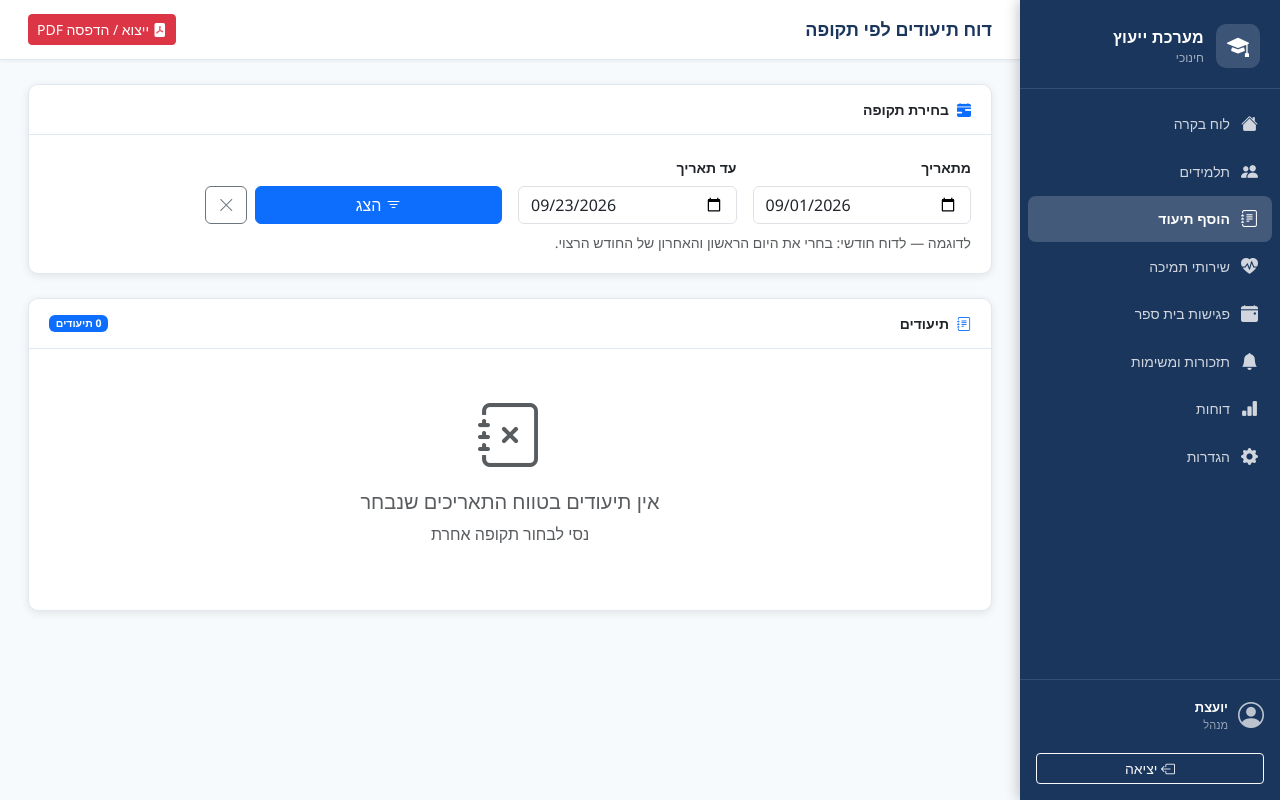
After one commit to Suhafadela/schoolcounselor, a Flask app: page /documentation/report in a window 1280 px wide. The commit adds this page. Run offline with Flask 3, Linux system fonts and the light colour scheme; a user stored in the database is signed in; data that the repository does not hold is empty; some libraries are stand-ins or nearby versions.

Commit message:
Add documentation report: view and print all documentation entries across students by date range

```diff
--- a/app.py
+++ b/app.py
@@ -1605,6 +1605,165 @@ def register_routes(app):
         response = make_response(buf.read())
         response.headers['Content-Type'] = 'application/pdf'
         response.headers['Content-Disposition'] = 'attachment; filename=report.pdf'
+        return response
+
+    # ── Documentation Report (all students, filtered by date range) ────────
+    def _report_date_range(args):
+        today = date.today()
+        from_str = args.get('from', '')
+        to_str = args.get('to', '')
+        try:
+            from_date = datetime.strptime(from_str, '%Y-%m-%d').date() if from_str else today.replace(day=1)
+        except ValueError:
+            from_date = today.replace(day=1)
+        try:
+            to_date = datetime.strptime(to_str, '%Y-%m-%d').date() if to_str else today
+        except ValueError:
+            to_date = today
+        return from_date, to_date
+
+    @app.route('/documentation/report')
+    @login_required
+    def documentation_report():
+        from_date, to_date = _report_date_range(request.args)
+        docs = (Documentation.query
+                .filter(Documentation.date >= from_date, Documentation.date <= to_date)
+                .order_by(Documentation.date.desc())
+                .all())
+        return render_template('documentation/report.html', docs=docs,
+                               from_date=from_date, to_date=to_date)
+
+    @app.route('/documentation/report/export-pdf')
+    @login_required
+    def documentation_report_export_pdf():
+        from io import BytesIO
+        from reportlab.lib.pagesizes import A4
+        from reportlab.lib.styles import ParagraphStyle
+        from reportlab.lib.units import cm
+        from reportlab.lib import colors
+        from reportlab.platypus import (SimpleDocTemplate, Paragraph, Spacer,
+                                        HRFlowable, KeepTogether)
+        from reportlab.pdfbase import pdfmetrics
+        from reportlab.pdfbase.ttfonts import TTFont
+
+        FONT_NAME = 'NotoMerged'
+        FONT_BOLD = 'NotoMerged-Bold'
+        font_registered = False
+        try:
+            reg_path = os.path.join(BASE_DIR, 'fonts', 'NotoMerged-Regular.ttf')
+            bold_path = os.path.join(BASE_DIR, 'fonts', 'NotoMerged-Bold.ttf')
+            if os.path.exists(reg_path) and os.path.exists(bold_path):
+                pdfmetrics.registerFont(TTFont(FONT_NAME, reg_path))
+                pdfmetrics.registerFont(TTFont(FONT_BOLD, bold_path))
+                font_registered = True
+        except Exception:
+            pass
+        if not font_registered:
+            FONT_NAME = 'Helvetica'
+            FONT_BOLD = 'Helvetica-Bold'
+
+        def rtl(text):
+            if not text:
+                return ''
+            text = str(text)
+            try:
+                from bidi.algorithm import get_display
+                try:
+                    import arabic_reshaper
+                    text = arabic_reshaper.reshape(text)
+                except ImportError:
+                    pass
+                return get_display(text)
+            except ImportError:
+                return ' '.join(reversed(text.split()))
+
+        def fmt_date(d):
+            return d.strftime('%d/%m/%Y') if d else '—'
+
+        PRIMARY = colors.HexColor('#2B6CB0')
+        GRAY = colors.HexColor('#718096')
+        RED = colors.HexColor('#C53030')
+        ORANGE = colors.HexColor('#C05621')
+        ACCENT = colors.HexColor('#276749')
+
+        def style(size=10, bold=False, color=colors.black, align='RIGHT'):
+            return ParagraphStyle(
+                name='_', fontName=FONT_BOLD if bold else FONT_NAME,
+                fontSize=size, textColor=color,
+                alignment={'RIGHT': 2, 'LEFT': 0, 'CENTER': 1}.get(align, 2),
+                leading=size * 1.4, wordWrap='RTL',
+            )
+
+        from_date, to_date = _report_date_range(request.args)
+        docs = (Documentation.query
+                .filter(Documentation.date >= from_date, Documentation.date <= to_date)
+                .order_by(Documentation.date.desc())
+                .all())
+
+        buf = BytesIO()
+        pdf_doc = SimpleDocTemplate(buf, pagesize=A4,
+                                    rightMargin=2*cm, leftMargin=2*cm,
+                                    topMargin=2*cm, bottomMargin=2*cm,
+                                    title='דוח תיעודים')
+        story = []
+        W = A4[0] - 4*cm
+
+        story.append(Paragraph(rtl('מערכת ייעוץ חינוכי — דוח תיעודים'), style(size=9, color=GRAY)))
+        story.append(Spacer(1, 0.3*cm))
+        story.append(Paragraph(rtl('דוח תיעודים'), style(size=18, bold=True, color=PRIMARY)))
+        story.append(Spacer(1, 0.2*cm))
+        story.append(Paragraph(
+            rtl(f'מתאריך {fmt_date(from_date)} עד {fmt_date(to_date)}  |  סה"כ תיעודים: {len(docs)}'),
+            style(size=11, color=GRAY)))
+        story.append(Spacer(1, 0.15*cm))
+        story.append(HRFlowable(width=W, color=PRIMARY, thickness=2))
+        story.append(Spacer(1, 0.4*cm))
+
+        if docs:
+            for doc in docs:
+                urg_color = {'high': RED, 'medium': ORANGE, 'low': ACCENT}.get(doc.urgency, GRAY)
+                cats = ', '.join(c.category_name for c in doc.categories) if doc.categories else ''
+                block = []
+                block.append(Paragraph(
+                    rtl(f'{doc.student.full_name}  —  {doc.student.class_name}'),
+                    style(size=12, bold=True, color=PRIMARY)))
+                block.append(Paragraph(
+                    rtl(f'{fmt_date(doc.date)}  |  {URGENCY_LABELS.get(doc.urgency, "")}'),
+                    style(size=9, color=urg_color, bold=True)))
+                if cats:
+                    block.append(Paragraph(rtl(cats), style(size=9, color=GRAY)))
+                if doc.participants:
+                    block.append(Paragraph(rtl(f'משתתפים: {doc.participants}'), style(size=9, color=GRAY)))
+                if doc.summary:
+                    block.append(Spacer(1, 0.1*cm))
+                    block.append(Paragraph(rtl(doc.summary), style(size=10)))
+                if doc.concerns:
+                    block.append(Paragraph(rtl(f'קשיים: {doc.concerns}'), style(size=9, color=GRAY)))
+                if doc.decisions:
+                    block.append(Paragraph(rtl(f'החלטות: {doc.decisions}'), style(size=9, color=GRAY)))
+                if doc.next_steps:
+                    block.append(Paragraph(rtl(f'צעדים הבאים: {doc.next_steps}'), style(size=9, color=GRAY)))
+                if doc.followup_date:
+                    block.append(Paragraph(rtl(f'מעקב: {fmt_date(doc.followup_date)}'),
+                                           style(size=9, color=ACCENT)))
+                story.append(KeepTogether(block))
+                story.append(HRFlowable(width=W, color=colors.HexColor('#E2E8F0'), thickness=0.3))
+                story.append(Spacer(1, 0.25*cm))
+        else:
+            story.append(Paragraph(rtl('אין תיעודים בטווח התאריכים שנבחר.'), style(size=10, color=GRAY)))
+
+        story.append(Spacer(1, 0.5*cm))
+        story.append(HRFlowable(width=W, color=GRAY, thickness=0.5))
+        story.append(Spacer(1, 0.1*cm))
+        story.append(Paragraph(
+            rtl(f'הופק בתאריך {date.today().strftime("%d/%m/%Y")} | מערכת ייעוץ חינוכי'),
+            style(size=8, color=GRAY)))
+
+        pdf_doc.build(story)
+        buf.seek(0)
+        response = make_response(buf.read())
+        response.headers['Content-Type'] = 'application/pdf'
+        response.headers['Content-Disposition'] = 'attachment; filename="documentation_report.pdf"'
         return response
 
     def _filtered_students(args):
--- /dev/null
+++ b/templates/documentation/report.html
@@ -0,0 +1,105 @@
+{% extends 'base.html' %}
+{% block title %}דוח תיעודים — מערכת ייעוץ{% endblock %}
+{% block page_title %}דוח תיעודים לפי תקופה{% endblock %}
+
+{% block topbar_actions %}
+<a href="{{ url_for('documentation_report_export_pdf') }}?{{ request.query_string.decode() }}"
+   class="btn btn-danger btn-sm">
+  <i class="bi bi-file-pdf-fill"></i> ייצוא / הדפסה PDF
+</a>
+{% endblock %}
+
+{% block content %}
+
+<!-- Date range filter -->
+<div class="card mb-4">
+  <div class="card-header fw-semibold">
+    <i class="bi bi-calendar-range-fill text-primary me-2"></i>בחירת תקופה
+  </div>
+  <div class="card-body">
+    <form method="GET" class="row g-3 align-items-end">
+      <div class="col-md-3">
+        <label class="form-label small fw-semibold">מתאריך</label>
+        <input type="date" name="from" class="form-control" dir="ltr"
+               value="{{ from_date.strftime('%Y-%m-%d') }}">
+      </div>
+      <div class="col-md-3">
+        <label class="form-label small fw-semibold">עד תאריך</label>
+        <input type="date" name="to" class="form-control" dir="ltr"
+               value="{{ to_date.strftime('%Y-%m-%d') }}">
+      </div>
+      <div class="col-md-4 d-flex gap-2">
+        <button type="submit" class="btn btn-primary flex-grow-1">
+          <i class="bi bi-filter"></i> הצג
+        </button>
+        <a href="{{ url_for('documentation_report') }}" class="btn btn-outline-secondary">
+          <i class="bi bi-x-lg"></i>
+        </a>
+      </div>
+    </form>
+    <div class="form-text mt-2">
+      לדוגמה — לדוח חודשי: בחרי את היום הראשון והאחרון של החודש הרצוי.
+    </div>
+  </div>
+</div>
+
+<!-- Results -->
+<div class="card">
+  <div class="card-header d-flex justify-content-between align-items-center fw-semibold">
+    <span><i class="bi bi-journal-text text-primary me-2"></i>תיעודים</span>
+    <span class="badge bg-primary">{{ docs | length }} תיעודים</span>
+  </div>
+
+  {% if docs %}
+  <div class="card-body">
+    {% for doc in docs %}
+    <div class="pb-3 mb-3 {% if not loop.last %}border-bottom{% endif %}">
+      <div class="d-flex justify-content-between align-items-start flex-wrap gap-2">
+        <div>
+          <a href="{{ url_for('student_profile', student_id=doc.student_id) }}#documentation"
+             class="fw-semibold text-decoration-none text-dark" dir="auto">
+            {{ doc.student.full_name }}
+          </a>
+          <span class="text-muted small ms-2">{{ doc.student.class_name }}</span>
+          <span class="text-muted small ms-2">{{ doc.date.strftime('%d/%m/%Y') }}</span>
+        </div>
+        <span class="badge bg-{{ doc.urgency_color }}">{{ doc.urgency_label }}</span>
+      </div>
+      {% if doc.categories_list %}
+      <div class="mt-1">
+        {% for cat in doc.categories_list %}
+        <span class="badge bg-primary-subtle text-primary-emphasis small">{{ cat }}</span>
+        {% endfor %}
+      </div>
+      {% endif %}
+      {% if doc.participants %}
+      <div class="small text-muted mt-1"><i class="bi bi-people-fill me-1"></i>{{ doc.participants }}</div>
+      {% endif %}
+      {% if doc.summary %}
+      <div class="small mt-2">{{ doc.summary }}</div>
+      {% endif %}
+      {% if doc.concerns %}
+      <div class="small text-muted mt-1"><strong>קשיים:</strong> {{ doc.concerns }}</div>
+      {% endif %}
+      {% if doc.decisions %}
+      <div class="small text-muted mt-1"><strong>החלטות:</strong> {{ doc.decisions }}</div>
+      {% endif %}
+      {% if doc.next_steps %}
+      <div class="small text-muted mt-1"><strong>צעדים הבאים:</strong> {{ doc.next_steps }}</div>
+      {% endif %}
+      {% if doc.followup_date %}
+      <div class="small text-success mt-1"><i class="bi bi-arrow-repeat me-1"></i>מעקב: {{ doc.followup_date.strftime('%d/%m/%Y') }}</div>
+      {% endif %}
+    </div>
+    {% endfor %}
+  </div>
+  {% else %}
+  <div class="text-center py-5 text-muted">
+    <i class="bi bi-journal-x display-3"></i>
+    <h5 class="mt-3">אין תיעודים בטווח התאריכים שנבחר</h5>
+    <p>נסי לבחור תקופה אחרת</p>
+  </div>
+  {% endif %}
+</div>
+
+{% endblock %}
--- a/templates/reports.html
+++ b/templates/reports.html
@@ -3,6 +3,9 @@
 {% block page_title %}דוחות וסינון{% endblock %}
 
 {% block topbar_actions %}
+<a href="{{ url_for('documentation_report') }}" class="btn btn-outline-primary btn-sm">
+  <i class="bi bi-journal-text"></i> דוח תיעודים לפי תקופה
+</a>
 {% if students %}
 <a href="{{ url_for('reports_export') }}?{{ request.query_string.decode() }}" class="btn btn-success btn-sm">
   <i class="bi bi-file-excel-fill"></i> ייצוא Excel
```
